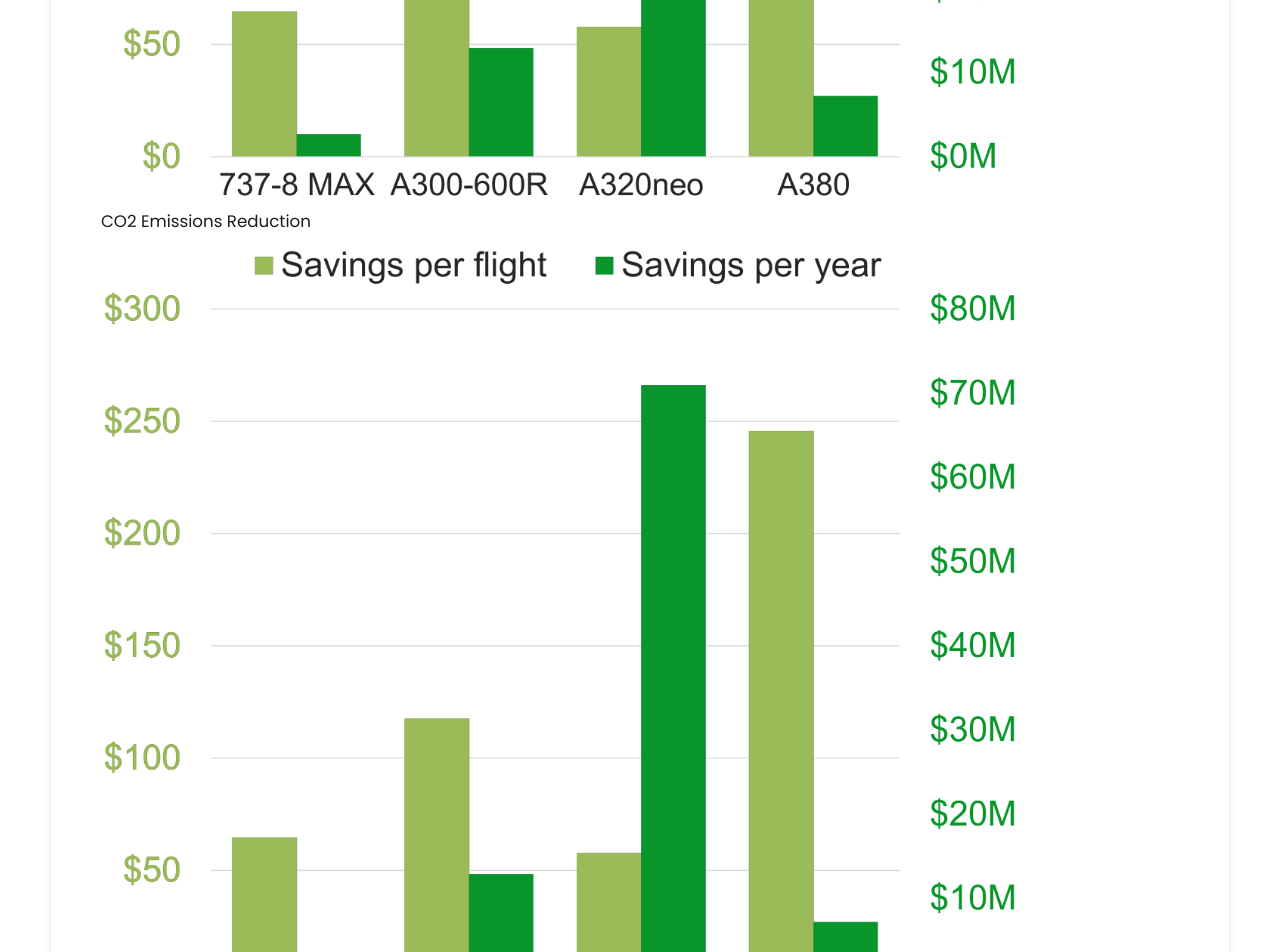
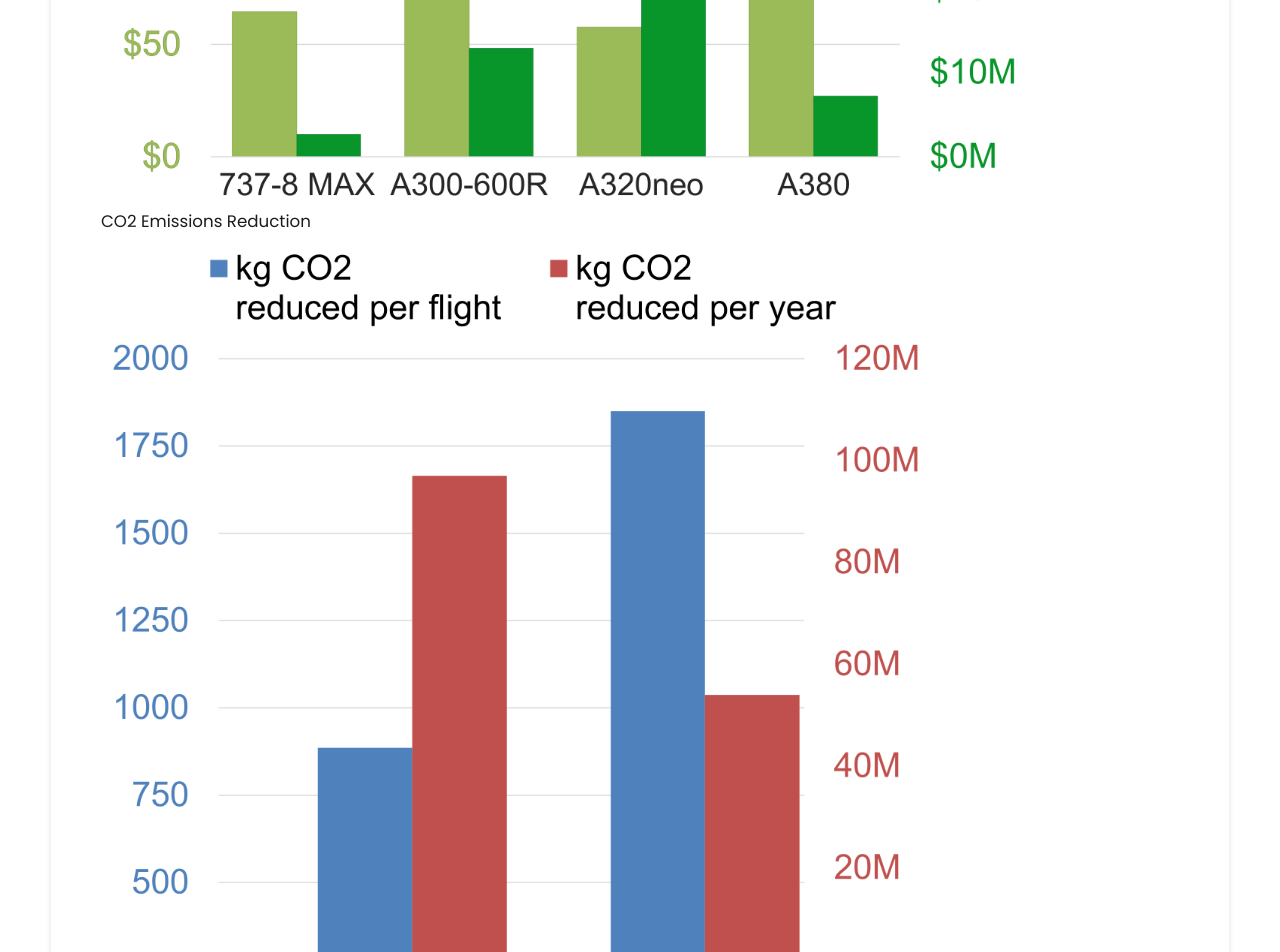
Before and after one commit to David-Vermaak/David-Vermaak.github.io, a Jekyll site: the page built from _projects/Altair_Project/index.md, in a window 1280 px wide. Shown: the part 5374-6326 px from the top of the page. Built offline with Jekyll 4.4.1, drawn with Linux system fonts in a browser that asks for light colours.

Commit message:
fixed image

```diff
--- a/_projects/Altair_Project/index.md
+++ b/_projects/Altair_Project/index.md
@@ -52,4 +52,4 @@
 {% include image-gallery.html images="Picture1.png" height="800" %}
 
 ### CO2 Emissions Reduction
-{% include image-gallery.html images="Picture1.png" height="800" %}
+{% include image-gallery.html images="Picture2.png" height="800" %}
```
